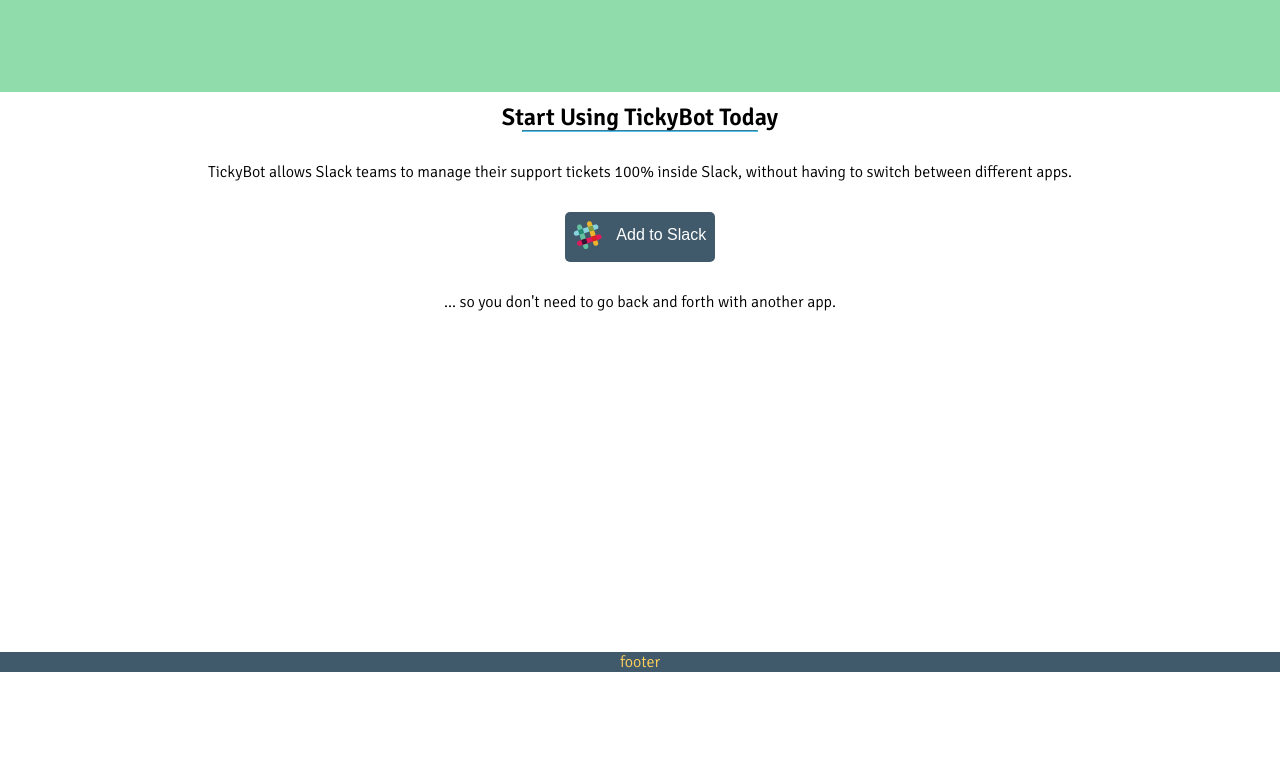
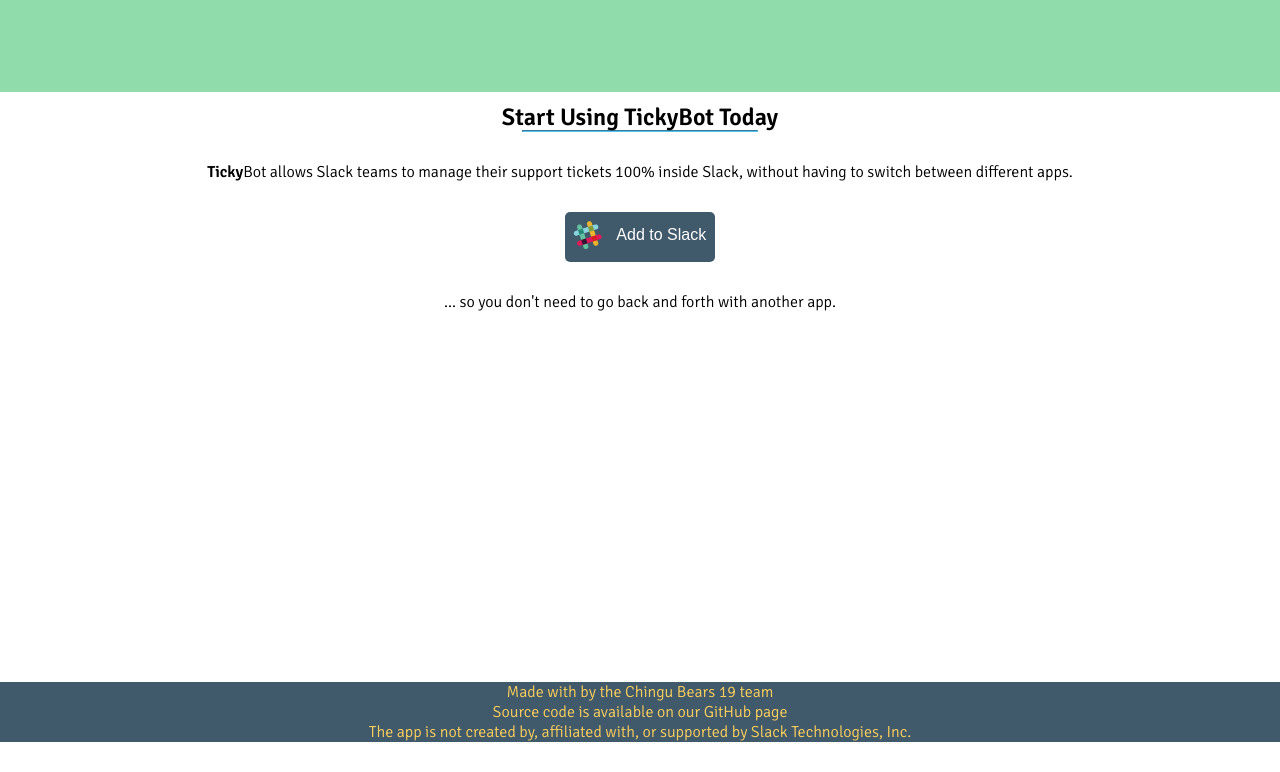
Before and after one commit to LishiTrinity/TickyBotLandingPageClone, a plain HTML site: page index.html in a window 1280 px wide. Shown: the part 1618-2390 px from the top of the page. Before the commit the page ends 2290 px from the top, so only its background shows below. Drawn offline with Linux system fonts and the light colour scheme.

Commit message:
Replace placeholder in footer

```diff
--- a/index.html
+++ b/index.html
@@ -34,12 +34,12 @@
                 </div>
             </section>
             <section id='about'>
-                <h1>What Is TickyBot?</h1>
+                <h1>What Is <strong>Ticky</strong>Bot?</h1>
                 <hr>
                 <div class="two-columns">
-                <p class='left-side'>TickyBot is a Slack Bot that lets you use support tickets on Slack. This way, you don't need to leave your beloved channel to assist your users, if you don't feel like it.</p>
+                <p class='left-side'><strong>Ticky</strong>Bot is a Slack Bot that lets you use support tickets on Slack. This way, you don't need to leave your beloved channel to assist your users, if you don't feel like it.</p>
 
-                <p class='right-side'>With TickyBot you can easily check if you've received new tickets, change their status, or write a reply, and the ticket will instantly update itself on our site.</p>
+                <p class='right-side'>With <strong>Ticky</strong>Bot you can easily check if you've received new tickets, change their status, or write a reply, and the ticket will instantly update itself on our site.</p>
                 </div>
 
                 <p>Support requests shouldn't be handled through Slack's direct messages. <br />
@@ -61,9 +61,9 @@
                 </div>
             </section>
             <section id='call-to-action'>
-                <h1>Start Using TickyBot Today</h1>
+                <h1>Start Using <strong>Ticky</strong>Bot Today</h1>
                 <hr>
-                <p>TickyBot allows Slack teams to manage their support tickets 100% inside Slack, without having to switch between different apps.</p>
+                <p><strong>Ticky</strong>Bot allows Slack teams to manage their support tickets 100% inside Slack, without having to switch between different apps.</p>
                 <button>
                     <img src="./images/slack.svg" alt="slack logo">
                     <p>Add to Slack</p>
@@ -71,6 +71,10 @@
                 <p>... so you don't need to go back and forth with another app.</p>
             </section>
         </main>
-        <footer>footer</footer>
+        <footer><p>Made with  by the Chingu Bears 19 team
+            <br>
+            Source code is available on our GitHub page
+            <br>
+            The app is not created by, affiliated with, or supported by Slack Technologies, Inc.</p></footer>
     </body>
 </html>
```
